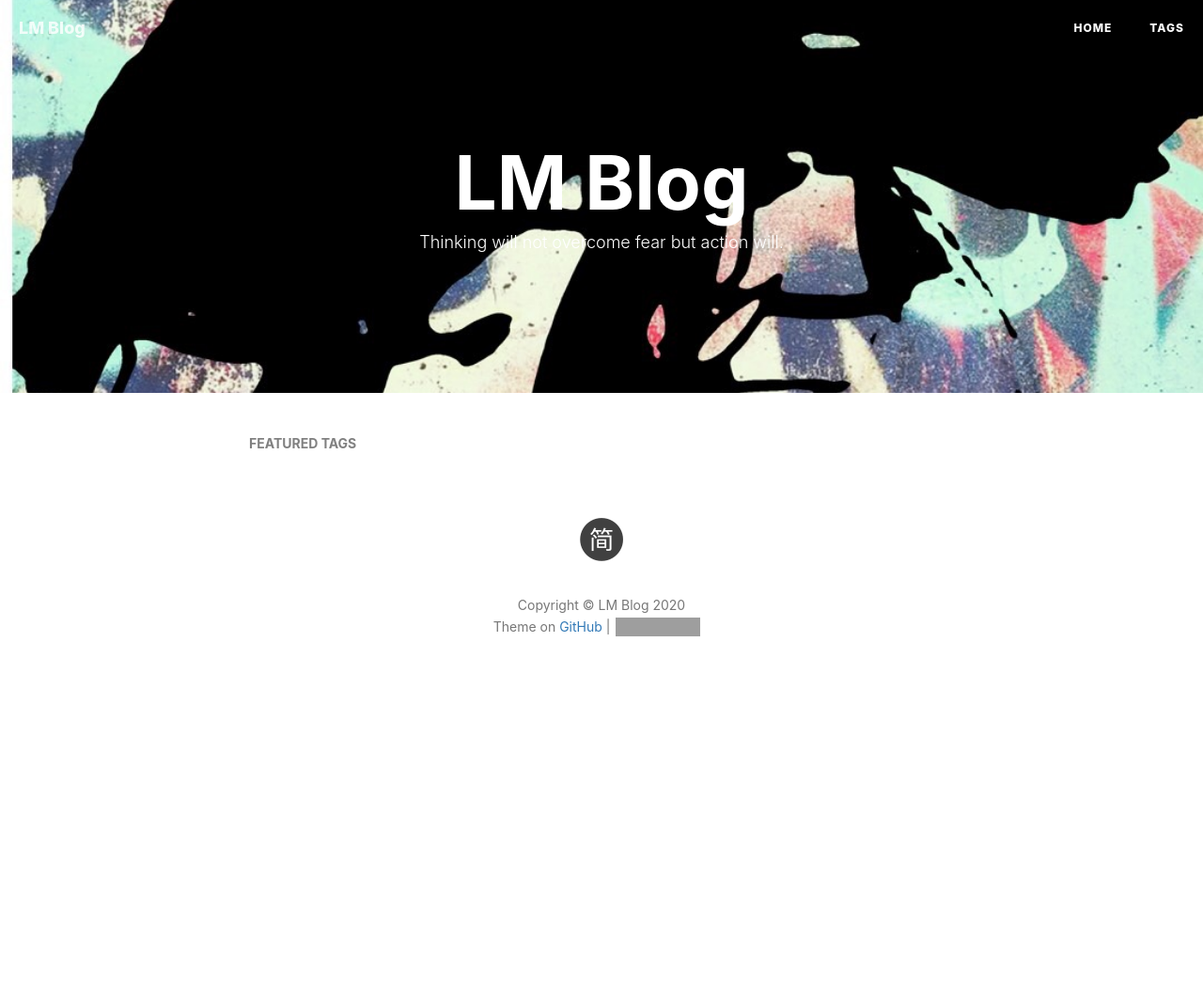
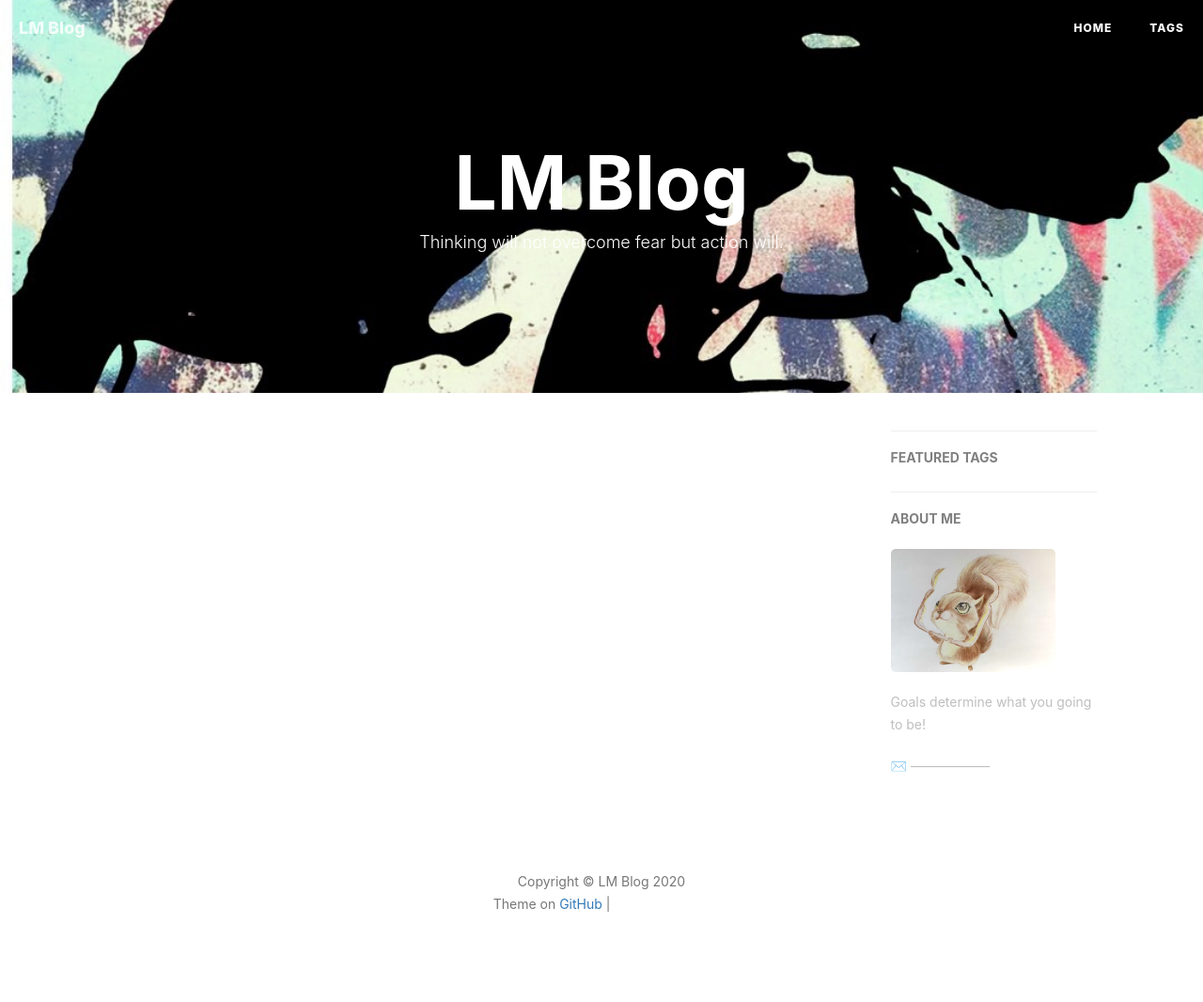
Before and after one commit to SelinaLi11/website_backup, a Jekyll site: the page built from index.html, in a window 1280 px wide. Shown: the whole page at 94% size. Built offline with Jekyll 4.4.1, drawn with Linux system fonts in a browser that asks for light colours; nearby versions of some CDN libraries; the list of posts is cut into pages by our own code; comment, search, counter and statistics services are not loaded; before the commit the page ends 900 px from its top, so only the background shows below that; some of the changed lines change nothing that is shown; grey boxes are pictures that could not be loaded.

Commit message:
Update _config.yml

```diff
--- a/_config.yml
+++ b/_config.yml
@@ -2,7 +2,7 @@
 title: LM Blog
 SEOTitle: 无罿 | LM Blog
 header-img: img/IMG_4204.JPG
-email: limeng1103@sjtu.edu.cn
+email: ——————
 description: "Every failure is leading towards success."
 keyword: "LM, LM Blog, 无罿的博客, LiMeng"
 url: "http://SelinaLi11.github.io"          # your host, for absolute URL
@@ -10,7 +10,7 @@
 github_repo: "https://github.com/SelinaLi11/SelinaLi11.github.io.git" # you code repository
 
 # Sidebar settings
-sidebar: false                        # whether or not using Sidebar.
+sidebar: true                        # whether or not using Sidebar.
 sidebar-about-description: "Goals determine what you going to be!"
 sidebar-avatar: /img/about-LM-gentle.JPG     # use absolute URL, seeing it's used in both `/` and `/about/`
 
@@ -18,12 +18,12 @@
 
 # SNS settings
 RSS: false
-# weibo_username:     qiubaiying
-# zhihu_username:     qiubaiying
-# github_username:    qiubaiying
-# facebook_username:  baiying.qiu.7
-jianshu_username:   0093cc3d5a07
-#twitter_username:   qiubaiying
+# weibo_username:
+# zhihu_username:
+# github_username:
+# facebook_username:
+jianshu_username:
+#twitter_username:
 
 
 
@@ -74,10 +74,10 @@
 
 # Analytics settings
 # Baidu Analytics
-# ba_track_id: b50bf2b12b5338a1845e33832976fd68
+# ba_track_id:
 
 # Google Analytics
-# ga_track_id: 'UA-90855596-1'            # Format: UA-xxxxxx-xx
+# ga_track_id:            # Format: UA-xxxxxx-xx
 # ga_domain: qiubaiying.top               # 默认的是 auto, 这里我是自定义了的域名，你如果没有自己的域名，需要改成auto
 
 
```
